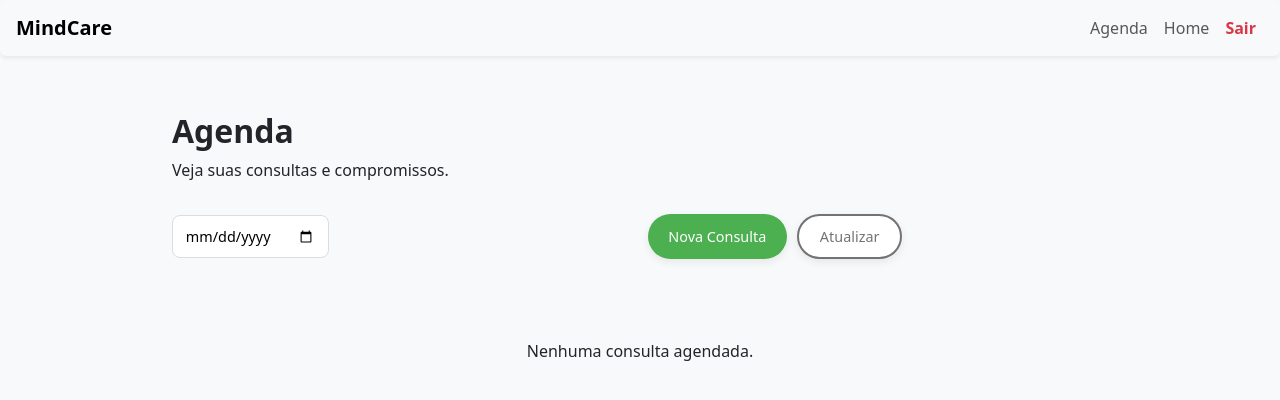
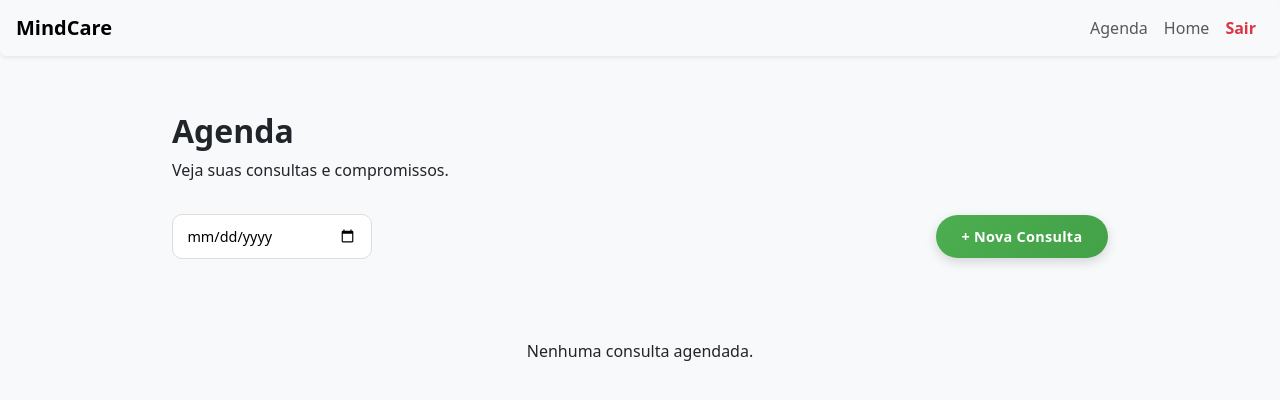
Before and after one commit to brennomachadoeng-max/Projeto-de-Bloco-Desenvolvimento-Front-end-com-Frameworks, a React (Vite) app: page /Agenda in a window 1280 px wide. Shown: the top 400 px of the page. Built offline with nearby package versions, Linux system fonts and the light colour scheme.

Commit message:
Ajuste finais para web

```diff
--- a/src/components/Agenda/Agenda.jsx
+++ b/src/components/Agenda/Agenda.jsx
@@ -1,4 +1,4 @@
-import React from "react";
+import React, { useState } from "react";
 import CardConsultas from "./CardConsultas/CardConsultas";
 import Menu from "../Menu/Menu";
 import { useNavigate } from "react-router-dom";
@@ -7,6 +7,12 @@ import style from "./agenda.module.css";
 
 function Agenda({ consultas, removerConsulta }) {
   const navigate = useNavigate();
+  const [filtroData, setFiltroData] = useState("");
+
+  const consultasFiltradas = consultas.filter((consulta) => {
+    if (!filtroData) return true;
+    return consulta.data === filtroData;
+  });
 
   return (
     <div className={style.agendaPage}>
@@ -21,39 +27,38 @@ function Agenda({ consultas, removerConsulta }) {
           </p>
         </header>
 
-        {/* Filtros e Ações */}
+        {/* Filtro e botão */}
         <div className={style.agendaControls}>
-          <div className={style.controlItem}>
-            <input type="date" className={style.inputCustom} />
-          </div>
+          <input
+            type="date"
+            className={style.inputCustom}
+            value={filtroData}
+            onChange={(e) => setFiltroData(e.target.value)}
+          />
 
-          <div className={style.controlActions}>
-            <button
-              className={style.btnCustom}
-              onClick={() => navigate("/SelecionarMedico")}
-            >
-              Nova Consulta
-            </button>
-
-            <button className={`${style.btnCustom} ${style.btnSecundario}`}>
-              Atualizar
-            </button>
-          </div>
+          <button
+            className={style.btnCustom}
+            onClick={() => navigate("/SelecionarMedico")}
+          >
+            + Nova Consulta
+          </button>
         </div>
 
         {/* Lista de Consultas */}
         <div className={style.agendaList}>
-          {consultas.length === 0 ? (
-            <p className={`${style.fontOu} ${style.textCenter}`}>
+          {consultasFiltradas.length === 0 ? (
+            <p className={style.textCenter}>
               Nenhuma consulta agendada.
             </p>
           ) : (
-            consultas.map((consulta, index) => (
+            consultasFiltradas.map((consulta, index) => (
               <CardConsultas
                 key={index}
                 nome={consulta.nome}
+                data={consulta.data}
                 horario={consulta.horario}
                 status={consulta.status}
+                observacao={consulta.observacao}
                 onCancelar={() => removerConsulta(index)}
               />
             ))
--- a/src/components/Agenda/CardConsultas/CardConsultas.jsx
+++ b/src/components/Agenda/CardConsultas/CardConsultas.jsx
@@ -1,22 +1,56 @@
 import { Card, Button } from "react-bootstrap";
+import { useState } from "react";
 
-function CardConsultas({ nome, horario, status, onCancelar }) {
+export default function CardConsultas({ nome, data, horario, status, observacao, onCancelar }) {
+
+  const [aberto, setAberto] = useState(false);
+
+  function formatarData(data){
+    const [ano, mes, dia] = data.split("-");
+    return `${dia}/${mes}/${ano}`;
+  }
+
   return (
     <Card className="shadow-sm mb-3 agenda-card">
       <Card.Body>
+
         <div className="d-flex justify-content-between">
           <h6 className="fw-bold mb-1">{nome}</h6>
           <span className="badge bg-success">{status}</span>
         </div>
 
-        <p className="text-muted mb-2">
-          Horário: <strong>{horario}</strong>
+        <p className="text-muted mb-1">
+          Data: <strong>{formatarData(data)}</strong>
         </p>
 
-        <div className="d-flex gap-2">
-          <Button size="sm" variant="outline-primary" className="flex-fill">
-            Ver
+        {/* INFORMAÇÕES EXTRAS */}
+        {aberto && (
+          <div className="mt-2 border-top pt-2">
+            <p className="mb-1">
+              <strong>Médico:</strong> {nome}
+            </p>
+            <p className="mb-1">
+              <strong>Data:</strong> {formatarData(data)}
+            </p>
+            <p className="mb-1">
+              <strong>Hora:</strong> {horario}
+            </p>
+            <p className="mb-1">
+              <strong>Observação:</strong> {observacao || "Nenhuma"}
+            </p>
+          </div>
+        )}
+
+        <div className="d-flex gap-2 mt-2">
+          <Button
+            size="sm"
+            variant="outline-primary"
+            className="flex-fill"
+            onClick={() => setAberto(!aberto)}
+          >
+            {aberto ? "Fechar" : "Ver"}
           </Button>
+
           <Button
             size="sm"
             variant="outline-danger"
@@ -26,9 +60,8 @@ function CardConsultas({ nome, horario, status, onCancelar }) {
             Cancelar
           </Button>
         </div>
+
       </Card.Body>
     </Card>
   );
 }
-
-export default CardConsultas;
--- a/src/components/Agenda/agenda.module.css
+++ b/src/components/Agenda/agenda.module.css
@@ -9,6 +9,7 @@
   margin: 0 auto;
 }
 
+/* HEADER */
 .agendaHeader {
   margin-bottom: 2rem;
 }
@@ -19,74 +20,69 @@
   margin-bottom: 0.5rem;
 }
 
+/* CONTROLES */
 .agendaControls {
   display: flex;
-  flex-wrap: wrap;
+  justify-content: space-between;
+  align-items: center;
   gap: 15px;
   margin-bottom: 2rem;
-  align-items: center;
-  justify-content: space-between;
+  flex-wrap: wrap;
 }
 
-.controlItem {
-  flex: 1;
-  min-width: 250px;
+/* INPUT DATA */
+.inputCustom {
+  padding: 0.65rem 0.9rem;
+  border-radius: 10px;
+  border: 1px solid #ddd;
+  font-size: 0.9rem;
+  min-width: 200px;
+  background: white;
+  transition: all 0.2s ease;
 }
 
-.controlActions {
-  display: flex;
-  gap: 10px;
-  flex: 1;
-  min-width: 250px;
+.inputCustom:focus {
+  outline: none;
+  border-color: #4caf50;
+  box-shadow: 0 0 0 3px rgba(76,175,80,0.15);
 }
 
-/* INPUT */
-.inputCustom {
-  padding: 0.6rem 0.8rem;
-  border-radius: 8px;
-  border: 1px solid #ddd;
-  font-size: 0.9rem;
-}
-
-/* BOTÃO PADRÃO */
+/* BOTÃO NOVA CONSULTA */
 .btnCustom {
-  padding: 0.6rem 1.3rem;
-  border-radius: 25px;
+  padding: 0.65rem 1.6rem;
+  border-radius: 30px;
   border: none;
   font-size: 0.9rem;
   cursor: pointer;
-  font-weight: 500;
-  transition: all 0.2s ease;
-  background: #4caf50;
+  font-weight: 600;
+  transition: all 0.25s ease;
+  background: linear-gradient(135deg,#4caf50,#43a047);
   color: white;
-  box-shadow: 0 3px 8px rgba(0,0,0,0.08);
+  box-shadow: 0 4px 12px rgba(0,0,0,0.15);
+  letter-spacing: 0.3px;
 }
 
-/* HOVER BOTÃO */
+/* HOVER */
 .btnCustom:hover {
-  transform: translateY(-1px);
-  box-shadow: 0 6px 14px rgba(0,0,0,0.12);
+  transform: translateY(-2px);
+  box-shadow: 0 8px 20px rgba(0,0,0,0.18);
+  background: linear-gradient(135deg,#43a047,#388e3c);
 }
 
-/* BOTÃO SECUNDÁRIO */
-.btnSecundario {
-  background: white;
-  border: 2px solid #737373;
-  color: #737373;
+/* ACTIVE */
+.btnCustom:active {
+  transform: translateY(0);
+  box-shadow: 0 3px 8px rgba(0,0,0,0.15);
 }
 
-.btnSecundario:hover {
-  background: #737373;
-  color: white;
-}
-
-/* LISTA */
+/* LISTA DE CONSULTAS */
 .agendaList {
   display: flex;
   flex-direction: column;
   gap: 15px;
 }
 
+/* CARD */
 .agendaCard {
   background: white;
   border-radius: 12px;
@@ -94,6 +90,7 @@
   box-shadow: 0 2px 8px rgba(0,0,0,0.05);
 }
 
+/* TEXTO CENTRAL */
 .textCenter {
   text-align: center;
   margin-top: 3rem;
```
